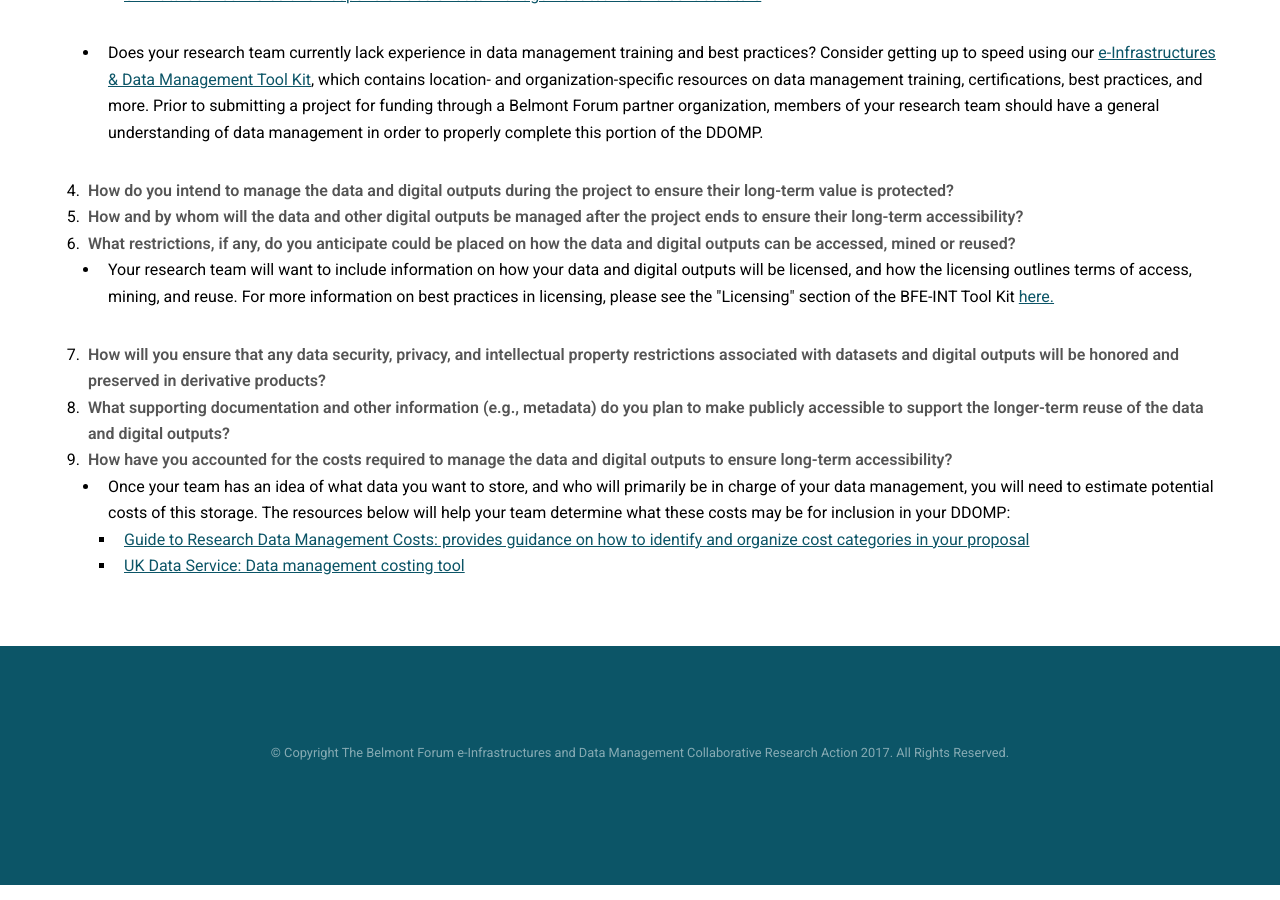
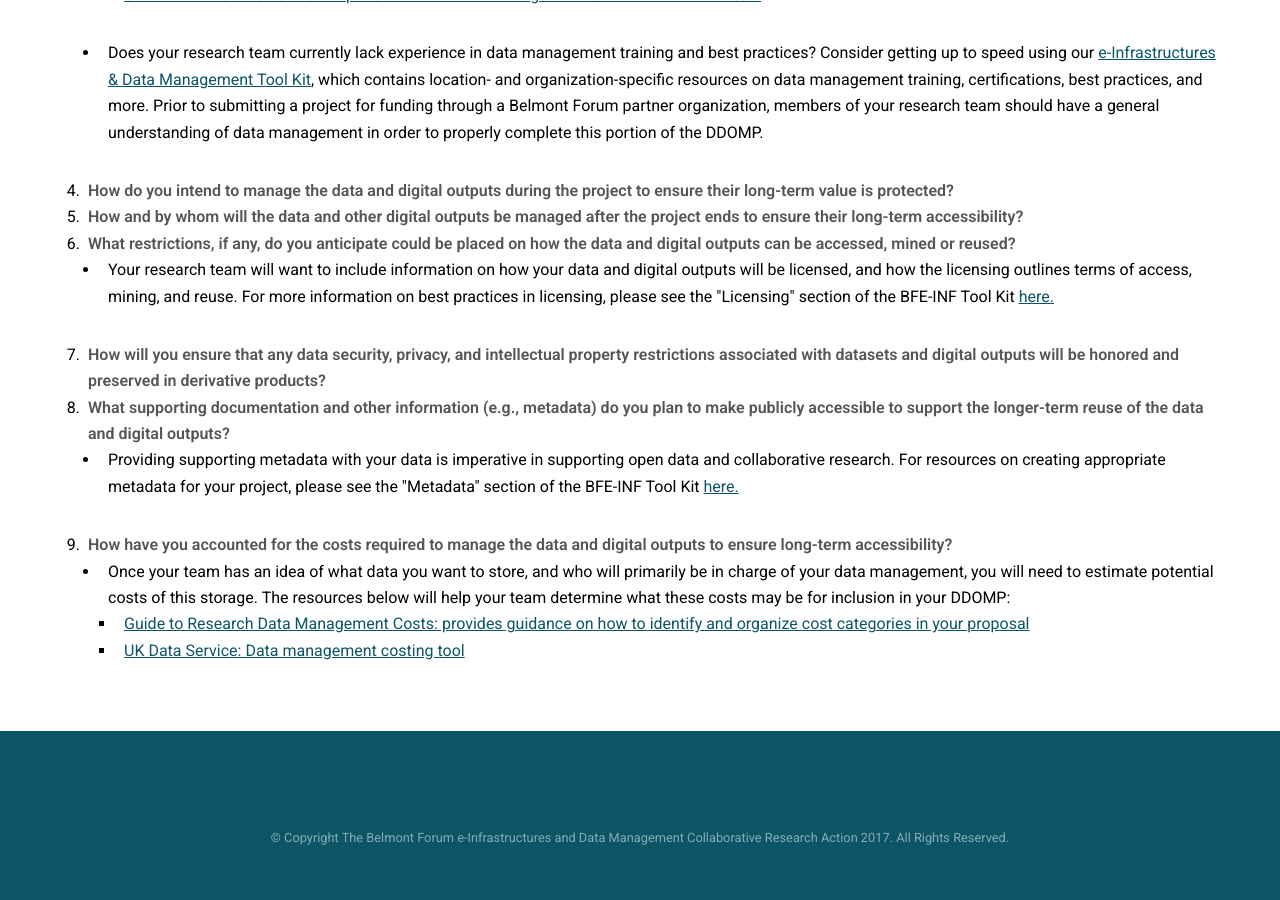
Before and after one commit to bfe-inf/toolkit, a Jekyll site: the page ddomp-fullproposal.html, which Jekyll copies as it is, in a window 1280 px wide and 900 px high, scrolled down 1324 px. Built offline with Jekyll 4.4.1, drawn with Linux system fonts in a browser that asks for light colours.

Commit message:
Update ddomp-fullproposal.html

```diff
--- a/ddomp-fullproposal.html
+++ b/ddomp-fullproposal.html
@@ -73,10 +73,13 @@
 						<li><strong>How and by whom will the data and other digital outputs be managed after the project ends to ensure their long-term accessibility?</strong></li>
 						<li><strong>What restrictions, if any, do you anticipate could be placed on how the data and digital outputs can be accessed, mined or reused?</strong></li>
 							<ul>
-								<li>Your research team will want to include information on how your data and digital outputs will be licensed, and how the licensing outlines terms of access, mining, and reuse. For more information on best practices in licensing, please see the "Licensing" section of the BFE-INT Tool Kit <a href="https://bfe-inf.github.io/tool-kit/bp&s-licensing.html" target="_blank">here.</a></li>
+								<li>Your research team will want to include information on how your data and digital outputs will be licensed, and how the licensing outlines terms of access, mining, and reuse. For more information on best practices in licensing, please see the "Licensing" section of the BFE-INF Tool Kit <a href="https://bfe-inf.github.io/tool-kit/bp&s-licensing.html" target="_blank">here.</a></li>
 							</ul>
 						<li><strong>How will you ensure that any data security, privacy, and intellectual property restrictions associated with datasets and digital outputs will be honored and preserved in derivative products?</strong></li>
 						<li><strong>What supporting documentation and other information (e.g., metadata) do you plan to make publicly accessible to support the longer-term reuse of the data and digital outputs?</strong></li>
+							<ul>
+								<li>Providing supporting metadata with your data is imperative in supporting open data and collaborative research. For resources on creating appropriate metadata for your project, please see the "Metadata" section of the BFE-INF Tool Kit <a href="https://bfe-inf.github.io/tool-kit/bp&s-metadata.html" target="_blank">here.</a></li>
+							</ul>
 						<li><strong>How have you accounted for the costs required to manage the data and digital outputs to ensure long-term accessibility?</strong></li>
 							<ul>
 								<li>Once your team has an idea of what data you want to store, and who will primarily be in charge of your data management, you will need to estimate potential costs of this storage. The resources below will help your team determine what these costs may be for inclusion in your DDOMP:</li>
```
